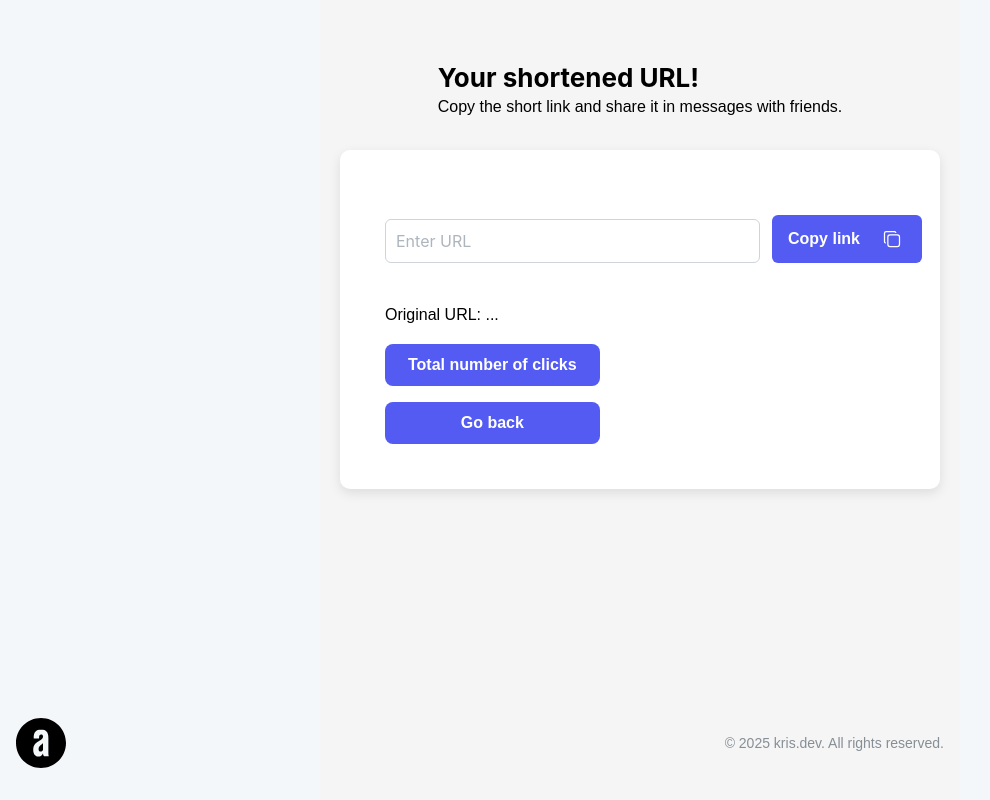
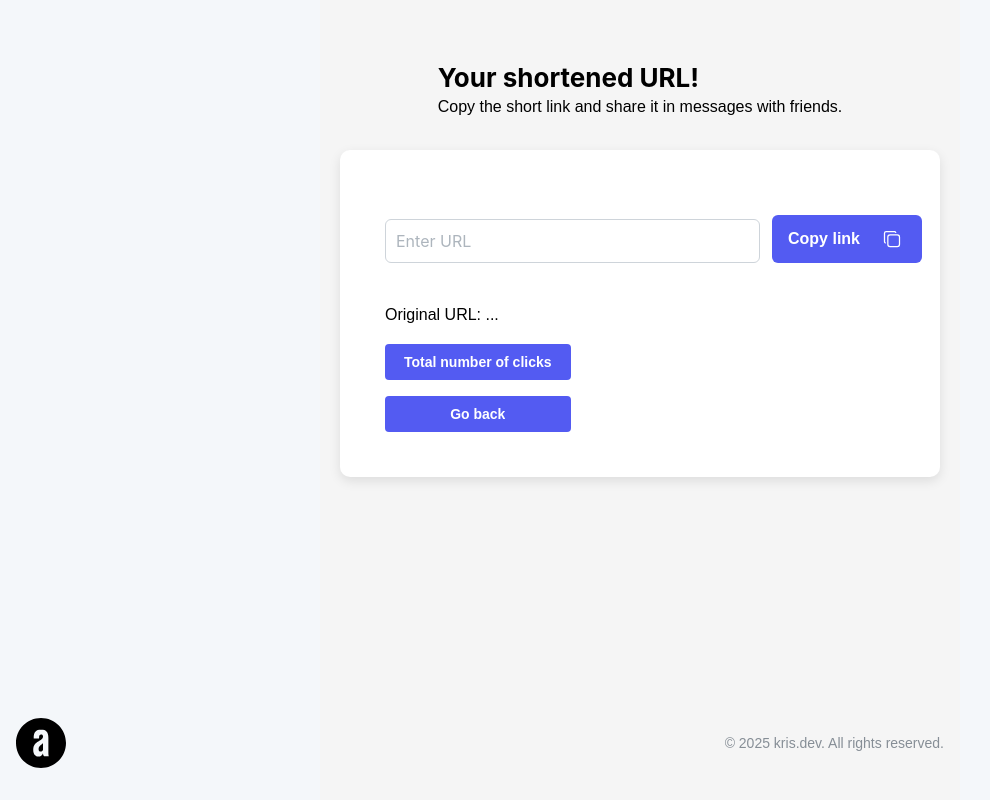
Before and after one commit to KMichaylov/URL-shortener, a React (Vite) app in the folder frontend/: page /shorted-url in a window 1280 px wide. Shown: the whole page, without its empty margins (0-990 px from the left). Built offline with nearby package versions, Linux system fonts and the light colour scheme.

Commit message:
Fix button component

```diff
--- a/frontend/package.json
+++ b/frontend/package.json
@@ -14,6 +14,7 @@
     "@mantine/form": "^7.17.3",
     "@mantine/hooks": "^7.17.3",
     "@tabler/icons-react": "^3.31.0",
+    "axios": "^1.8.4",
     "react": "^19.0.0",
     "react-dom": "^19.0.0",
     "react-icons": "^5.5.0",
--- a/frontend/src/components/button/CustomButton.tsx
+++ b/frontend/src/components/button/CustomButton.tsx
@@ -1,17 +1,21 @@
-import {Button, MantineProvider} from "@mantine/core";
+import {Button, MantineProvider, MantineStyleProp} from "@mantine/core";
 import React from "react";
 
 type CustomButtonProps = {
     placeholder: string,
     onClick: (event: React.MouseEvent<HTMLButtonElement>) => void;
     className?: string;
+    radius?: string
+    size?: string
+    type?: "button" | "submit" | "reset" | undefined
+    style?: MantineStyleProp
 }
 
-const CustomButton: React.FC<CustomButtonProps> = ({placeholder, onClick, className}) => {
-    return (<MantineProvider>
-        <Button className={className} variant="light" color="cyan" size="md" radius="md"
+const CustomButton: React.FC<CustomButtonProps> = ({placeholder, onClick, className, radius, size, type, style}) => {
+    return (
+        <Button className={className} size={size} radius={radius} type={type} style={style}
                 onClick={onClick}>{placeholder}</Button>
-    </MantineProvider>)
+    )
 
 }
 
```
